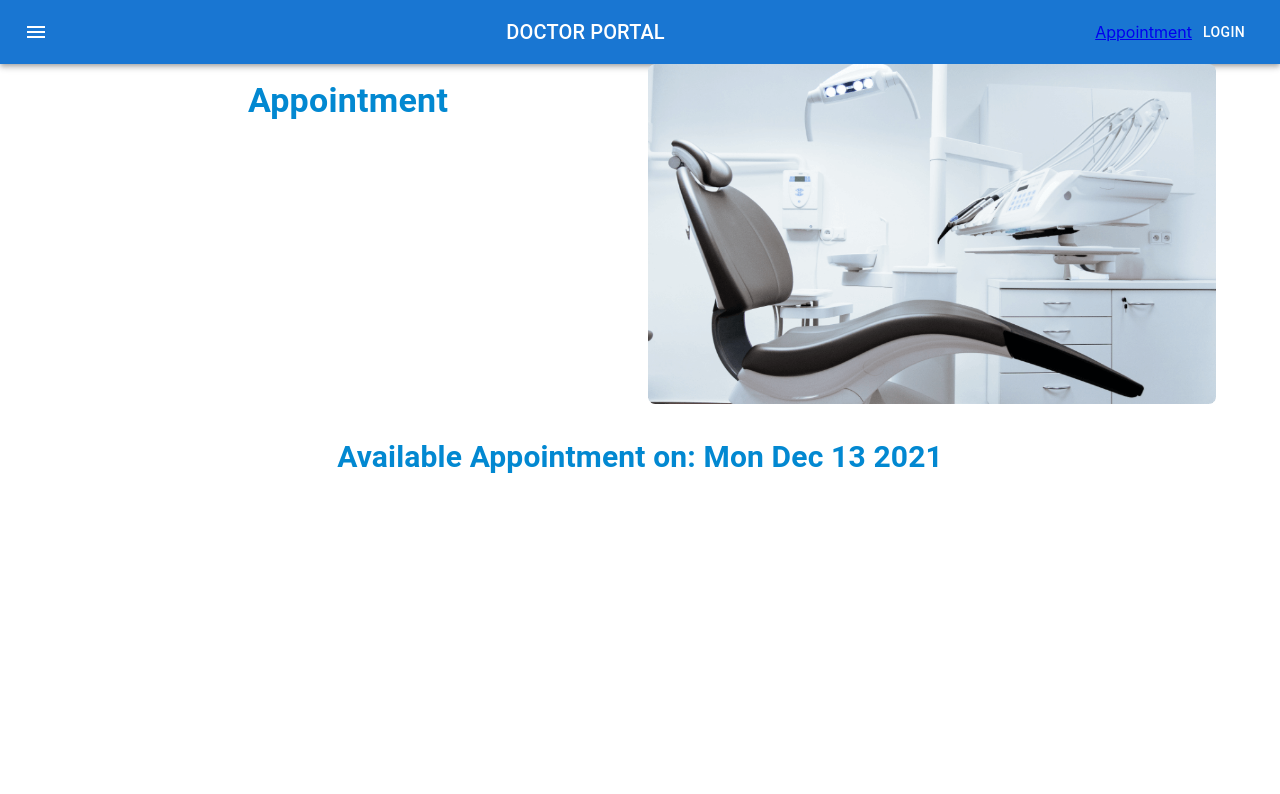
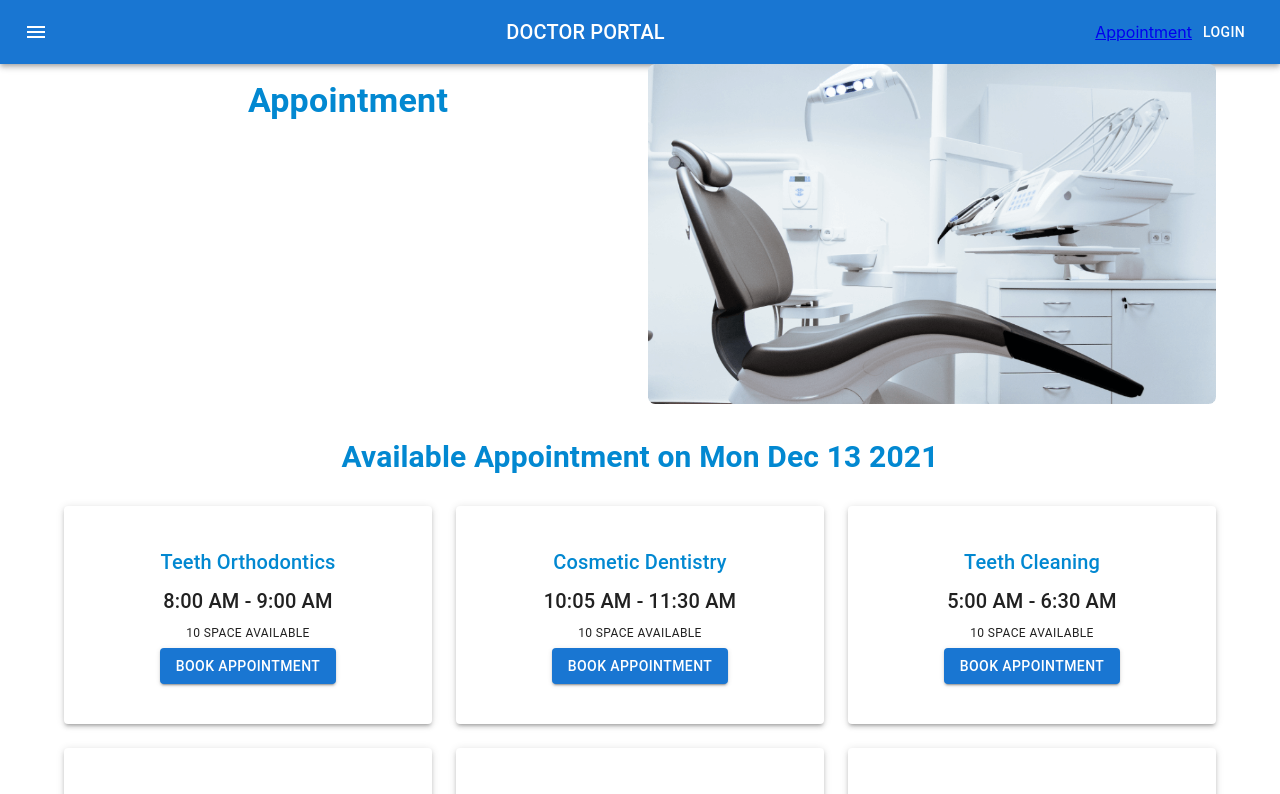
Before and after one commit to rimonhossain12/doctor-porltal-client-practice-1, a React (Create React App) app: page /appointment in a window 1280 px wide. Shown: the top 794 px of the page. Built offline with nearby package versions, Linux system fonts and the light colour scheme.

Commit message:
bookings part is added

```diff
--- a/src/Pages/Appointment/AvailableAppointment/AvailableAppointment.js
+++ b/src/Pages/Appointment/AvailableAppointment/AvailableAppointment.js
@@ -1,13 +1,62 @@
-import { Typography } from '@mui/material';
+import { Container, Grid, Typography } from '@mui/material';
 import React from 'react';
+import Box from '@mui/material/Box';
+import Booking from '../Booking/Booking';
+
+const bookings = [
+    {
+        id: 1,
+        name: "Teeth Orthodontics",
+        time: "8:00 AM - 9:00 AM",
+        space: 10
+    },
+    {
+        id: 2,
+        name: "Cosmetic Dentistry",
+        time: "10:05 AM - 11:30 AM",
+        space: 10
+    },
+    {
+        id: 3,
+        name: "Teeth Cleaning",
+        time: "5:00 AM - 6:30 AM",
+        space: 10
+    },
+    {
+        id: 4,
+        name: "Cavity Protection",
+        time: "7:00 AM - 8:30 AM",
+        space: 10
+    },
+    {
+        id: 5,
+        name: "Pediatric Dental",
+        time: "06:00 AM - 07:00 AM",
+        space: 10
+    },
+    {
+        id: 5,
+        name: "Oral Surgery",
+        time: "07:00 AM - 08:00 AM",
+        space: 10
+    },
+]
 
 const AvailableAppointment = ({ value }) => {
     return (
-        <div>
-            <Typography variant="h6" sx={{ color: 'info.main', mb: 2 }}>
-                <h2> Available Appointment on: {value.toDateString()}</h2>
+        <Container>
+            <Typography variant="h6" sx={{ color: 'info.main'}}>
+                <h2> Available Appointment on {value.toDateString()}</h2>
             </Typography>
-        </div>
+            <Grid container spacing={{ xs: 2, md: 3 }} columns={{ xs: 4, sm: 8, md: 12 }}>
+                {
+                    bookings.map(booking => <Booking
+                        key={booking.id}
+                        booking={booking}
+                    ></Booking>)
+                }
+            </Grid>
+        </Container>
     );
 };
 
--- /dev/null
+++ b/src/Pages/Appointment/Booking/Booking.js
@@ -0,0 +1,27 @@
+import { Button, Grid, Typography } from '@mui/material';
+import React from 'react';
+import Paper from '@mui/material/Paper';
+
+
+const Booking = ({booking}) => {
+    const {name,time,space} = booking
+    return (
+        <Grid item xs={2} sm={4} md={4}>
+            <Paper elevation={3} sx={{py:5}}>
+                <Typography variant="h6" gutterBottom component="div" sx={{color:'info.main'}}>
+                   {name}
+                </Typography>
+                <Typography variant="h6" gutterBottom component="div">
+                    {time}
+                </Typography>
+                <Typography variant="caption" gutterBottom component="div">
+                    {space} SPACE AVAILABLE
+                </Typography>
+                <Button variant="contained">BOOK APPOINTMENT</Button>
+            </Paper>
+
+        </Grid>
+    );
+};
+
+export default Booking;
```
